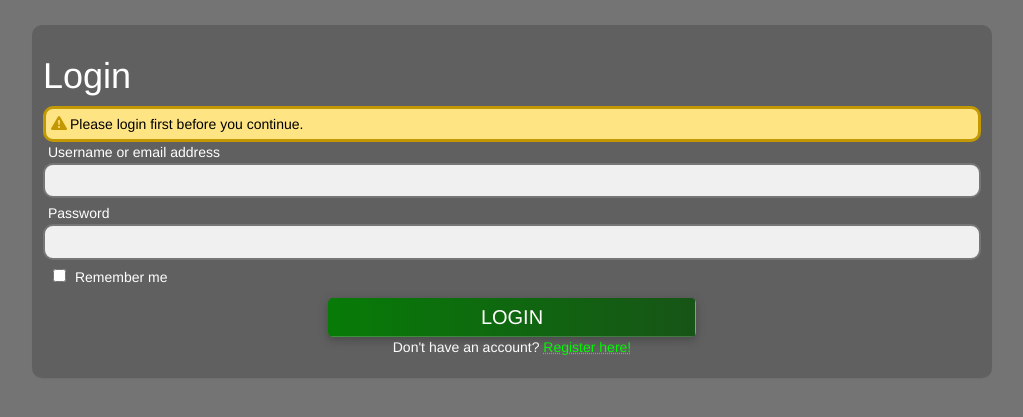
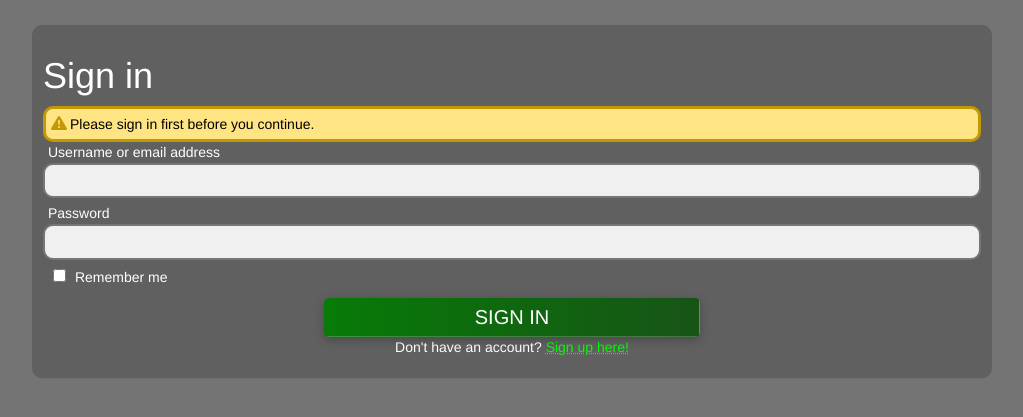
Before and after one commit to iamjcoo/ADET-BSCS3A, a Flask app: page /login in a window 1280 px wide. Shown: the top 417 px of the page, without its empty margins (128-1151 px from the left). Run offline with Flask 3, Linux system fonts and the light colour scheme; some libraries are stand-ins or nearby versions.

Commit message:
Updated PS4 with proper labels

```diff
--- a/Leonador_CarlCyruz/PS4/Flask App and MySQL/static/scripts/login.js
+++ b/Leonador_CarlCyruz/PS4/Flask App and MySQL/static/scripts/login.js
@@ -64,7 +64,7 @@ function checkLogin() {
 					addIcons();
 
 					loginButton.removeChild(spinnerSVG);
-					loginButton.innerHTML = "LOGIN";
+					loginButton.innerHTML = "SIGN IN";
 
 					console.log("invalid email");
 				}
@@ -85,7 +85,7 @@ function checkLogin() {
 			addIcons();
 
 			loginButton.removeChild(spinnerSVG);
-			loginButton.innerHTML = "LOGIN";
+			loginButton.innerHTML = "SIGN IN";
 
 			console.log("invalid pass");
 		}
@@ -103,7 +103,7 @@ function checkLogin() {
 			addIcons();
 
 			loginButton.removeChild(spinnerSVG);
-			loginButton.innerHTML = 'LOGIN';
+			loginButton.innerHTML = 'SIGN IN';
 		} else if (username != '' && password == '') {
 			// password missing
 			document.getElementsByName("password")[0].classList.add('invalid');
@@ -117,7 +117,7 @@ function checkLogin() {
 			addIcons();
 
 			loginButton.removeChild(spinnerSVG);
-			loginButton.innerHTML = 'LOGIN';
+			loginButton.innerHTML = 'SIGN IN';
 		} else {
 			// bruh pls attempt an actual login for at least once
 			document.getElementsByName("username")[0].classList.add('invalid');
@@ -131,7 +131,7 @@ function checkLogin() {
 			addIcons();
 
 			loginButton.removeChild(spinnerSVG);
-			loginButton.innerHTML = 'LOGIN';
+			loginButton.innerHTML = 'SIGN IN';
 		}
 	}
 }
--- a/Leonador_CarlCyruz/PS4/Flask App and MySQL/templates/index.html
+++ b/Leonador_CarlCyruz/PS4/Flask App and MySQL/templates/index.html
@@ -11,7 +11,7 @@
     <div>
     	<h1>Hi, {{ name }}!</h1>
         <p>Welcome to CCCS 106 - Applications Development and Emerging Technologies.</p>
-        <a href="{{ url_for('logout') }}"><button>LOG OUT</button></a><br/>
+        <a href="{{ url_for('logout') }}"><button>SIGN OUT</button></a><br/>
         <img src="{{ url_for('static', filename='assets/IMG_7061.jpg') }}" alt="cool image" title="Camarines Sur Polytechnic Colleges">
     </div>
 {% endblock %}
--- a/Leonador_CarlCyruz/PS4/Flask App and MySQL/templates/login.html
+++ b/Leonador_CarlCyruz/PS4/Flask App and MySQL/templates/login.html
@@ -1,5 +1,5 @@
 {% extends "bootstrap/base.html" %}
-{% block title %} Login {% endblock %}
+{% block title %} Sing In {% endblock %}
 
 {% block styles %}
 {{ super() }}
@@ -11,19 +11,19 @@
 
 {% block content %}
 <div class="panel">
-	<h1>Login</h1>
+	<h1>Sign in</h1>
 	<div class="login-form">
 		{% if dialogPrompt == 'not-logged-in': %}
 		<div class="dialog warning">
-			<p>Please login first before you continue.</p>
+			<p>Please sign in first before you continue.</p>
 		</div>
 		{% elif dialogPrompt == 'invalid-user-or-pass': %}
 		<div class="dialog error">
-			<p>Invalid username/email or password. Possibly the user doesn't exist. Please consider registering!</p>
+			<p>Invalid username/email or password. Possibly the user doesn't exist. Please consider signing up!</p>
 		</div>
 		{% elif dialogPrompt == 'just-registered': %}
 		<div class="dialog success">
-			<p>Registration successful! Please login to continue.</p>
+			<p>Sign up successful! Please sign in to continue.</p>
 		</div>
 		{% endif %}
 		<form id="login" action="{{ url_for('loginPage') }}" method="POST">
@@ -36,10 +36,10 @@
 		</form>
 		<div id='form-prompt'></div>
 		<div id="l">
-			<button id="login-button" onclick="checkLogin()">LOGIN</button>
+			<button id="login-button" onclick="checkLogin()">SIGN IN</button>
 		</div>
 		<center>
-			<p id='register-prompt'>Don't have an account? <a href="{{ url_for('registerPage') }}">Register here!</a></p>
+			<p id='register-prompt'>Don't have an account? <a href="{{ url_for('registerPage') }}">Sign up here!</a></p>
 		</center>
 	</div>
 </div>
--- a/Leonador_CarlCyruz/PS4/Flask App and MySQL/templates/register.html
+++ b/Leonador_CarlCyruz/PS4/Flask App and MySQL/templates/register.html
@@ -1,5 +1,5 @@
 {% extends "bootstrap/base.html" %}
-{% block title %} Register {% endblock %}
+{% block title %} Sign Up {% endblock %}
 
 {% block styles %}
 {{ super() }}
@@ -11,7 +11,7 @@
 
 {% block content %}
 <div class="panel">
-	<h1>Register</h1>
+	<h1>Sign Up</h1>
 	<div class="register-form">
 		<form id="register" action="{{ url_for('registerPage') }}" method="POST">
 			<fieldset id="username-form">
@@ -67,7 +67,7 @@
 		</form>
 		<div id='form-prompt'></div>
 		<div id="r">
-			<button id='register-button' onclick='checkRegister()'>REGISTER</button>
+			<button id='register-button' onclick='checkRegister()'>SIGN UP</button>
 		</div>
 	</div>
 </div>
```
Also changed, not shown: Leonador_CarlCyruz/PS4/Flask App and MySQL/static/scripts/register.js (+5 -5 lines).
